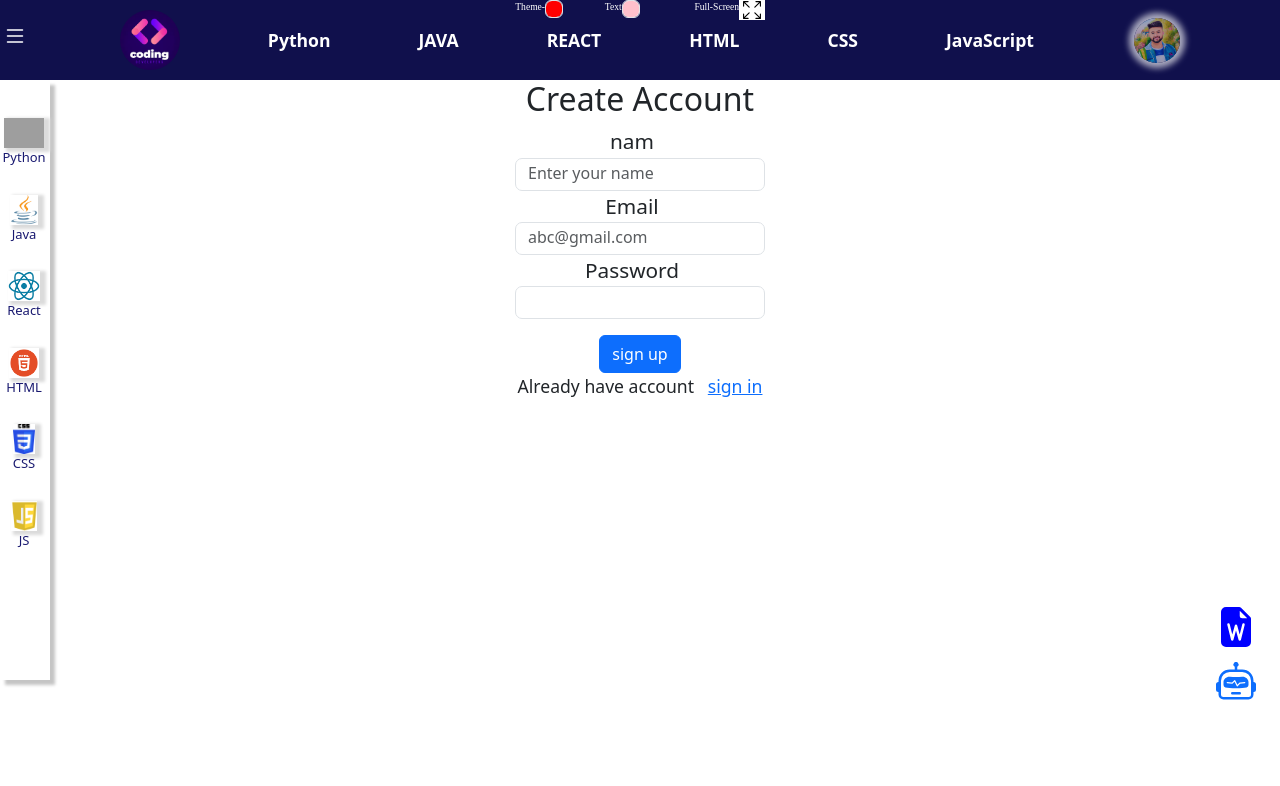
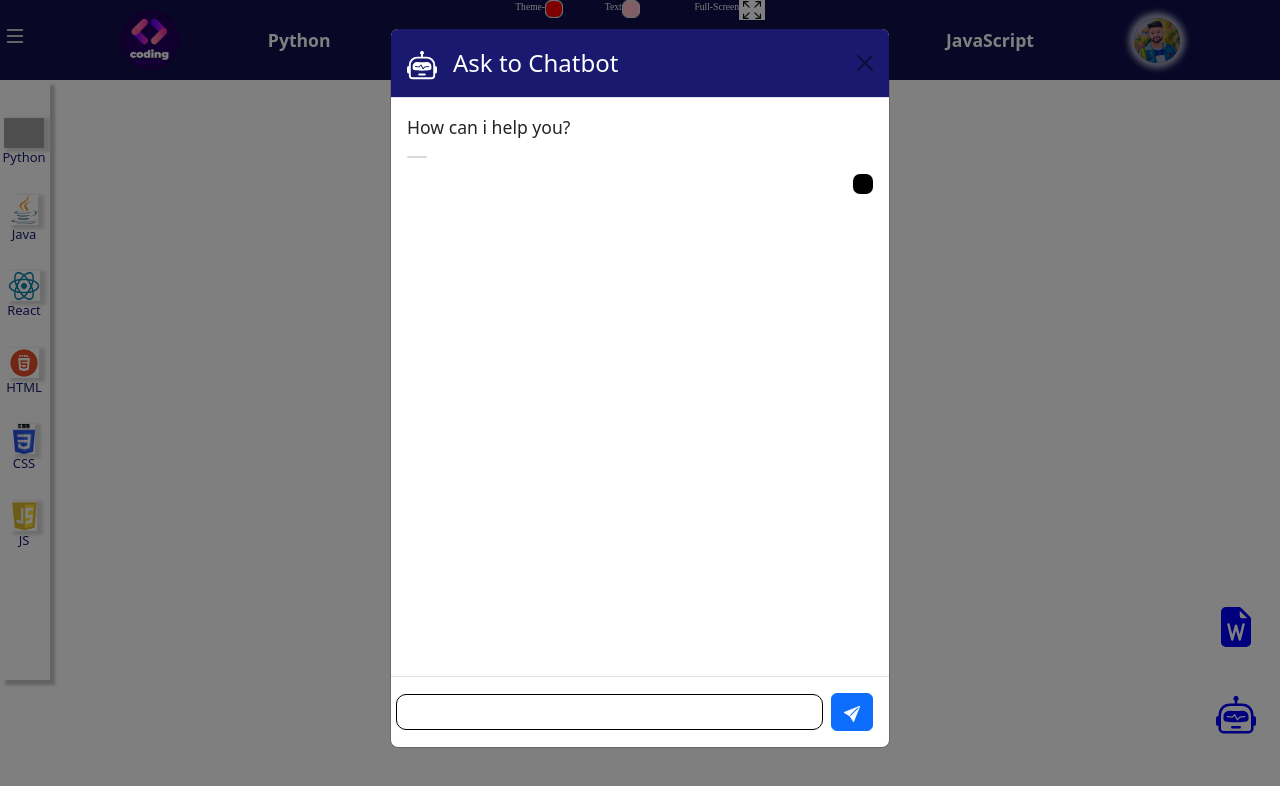
Before and after one commit to Sprem143/note2, a React (Vite) app: page /signup in a window 1280 px wide. Both pictures are taken after a click on the element 1236 px from the left and 651 px from the top of the page. Shown: the top 786 px of the page. Built offline with nearby package versions, Linux system fonts and the light colour scheme; grey boxes are pictures that could not be loaded.

Commit message:
chat bot fixed

```diff
--- a/src/App.css
+++ b/src/App.css
@@ -147,6 +147,44 @@ ul li{
 .option{
     margin: 10px 25px 20px 25px;
 }
+.cb{
+    margin-top: 12vh;
+    color: blue;
+}
+.messagebox{
+    width: 90% !important;
+    margin-left: -8px;
+    padding:5px 2px 5px 15px;
+    border-radius: 10px;
+    border: 1px solid black;
+}
+.cbheader{
+    background-color: midnightblue;
+    color: white;
+}
+.qa{
+    display: flex;
+    flex-direction: column;
+}
+.ans{
+    background-color: rgb(0, 0, 0);
+   align-self: flex-end;
+    width: fit-content;
+    color: white;
+    padding: 10px;
+    border-radius: 7px;
+    max-height: 45vh;
+    overflow-y: scroll;
+}
+.ques{
+    background-color: rgb(214, 219, 219);
+    width: fit-content;
+    padding: 0px 10px 2px 10px;
+    border-radius: 7px;
+}
+.modal-content{
+    height: 90vh;
+}
 .result{
     height: 250px;
     width: 20vw;
--- a/src/App.jsx
+++ b/src/App.jsx
@@ -1,5 +1,8 @@
 import 'bootstrap/dist/css/bootstrap.min.css';
+import { Link } from 'react-router-dom';
 import { useState ,useEffect} from 'react';
+import Button from 'react-bootstrap/Button';
+import Modal from 'react-bootstrap/Modal';
 import { BrowserRouter, Routes, Route } from "react-router-dom";
 import Profile from './mainpage/Profile';
 import PrivateComponent from './mainpage/PrivateComponent';
@@ -15,6 +18,8 @@ import Nopage from './mainpage/Nopage';
 import Signin from './mainpage/Signin';
 import Signup from './mainpage/Signup';
 import Chatbot from './mainpage/Chatbot';
+import './mainpage/Navbar.css'
+import ReactHome from './pages/react/ReactHome';
 // import Footer from './mainpage/Footer';
 export default function App(){
   function changeTheme() {
@@ -38,11 +43,29 @@ const[image,setImg]=useState("static/images/arrows-fullscreen.svg")
     setImg("static/images/arrows-fullscreen.svg")
     if(window.innerWidth>768){
       document.getElementById("topicicon").style.visibility="visible"
-
     }
     setImage(0)
   }
 }
+// ----------chat bot section-----------------
+
+const [show, setShow] = useState(false);
+const [userQuestion,setUserQuestion]=useState('');
+const [ans, setAns]=useState('');
+const [inputValue, setInputValue]=useState('')
+  const handleClose = () => setShow(false);
+  const handleShow = () => setShow(true);
+  const handleQuestion=()=>{
+   setUserQuestion(inputValue);
+   setInputValue('')
+   let lcq=inputValue.toLowerCase();
+   if(lcq.includes('react')){
+   let text= document.getElementById('react').textContent;
+   setAns(text)
+    console.log(text);
+   }
+  }
+
   return(
     <>
       <div className="toolbar">
@@ -75,6 +98,39 @@ const[image,setImg]=useState("static/images/arrows-fullscreen.svg")
           <img src={image} alt="" height='90%'/>
         </div>
       </div>
+      {/* -------chat bot section--------- */}
+
+
+      <div className="fixedIcon" onClick={handleShow}>
+    <svg xmlns="http://www.w3.org/2000/svg" width="40" height="40" fill="currentColor" class="bi bi-robot cb" viewBox="0 0 16 16">
+          <path d="M6 12.5a.5.5 0 0 1 .5-.5h3a.5.5 0 0 1 0 1h-3a.5.5 0 0 1-.5-.5M3 8.062C3 6.76 4.235 5.765 5.53 5.886a26.6 26.6 0 0 0 4.94 0C11.765 5.765 13 6.76 13 8.062v1.157a.93.93 0 0 1-.765.935c-.845.147-2.34.346-4.235.346s-3.39-.2-4.235-.346A.93.93 0 0 1 3 9.219zm4.542-.827a.25.25 0 0 0-.217.068l-.92.9a25 25 0 0 1-1.871-.183.25.25 0 0 0-.068.495c.55.076 1.232.149 2.02.193a.25.25 0 0 0 .189-.071l.754-.736.847 1.71a.25.25 0 0 0 .404.062l.932-.97a25 25 0 0 0 1.922-.188.25.25 0 0 0-.068-.495c-.538.074-1.207.145-1.98.189a.25.25 0 0 0-.166.076l-.754.785-.842-1.7a.25.25 0 0 0-.182-.135" />
+          <path d="M8.5 1.866a1 1 0 1 0-1 0V3h-2A4.5 4.5 0 0 0 1 7.5V8a1 1 0 0 0-1 1v2a1 1 0 0 0 1 1v1a2 2 0 0 0 2 2h10a2 2 0 0 0 2-2v-1a1 1 0 0 0 1-1V9a1 1 0 0 0-1-1v-.5A4.5 4.5 0 0 0 10.5 3h-2zM14 7.5V13a1 1 0 0 1-1 1H3a1 1 0 0 1-1-1V7.5A3.5 3.5 0 0 1 5.5 4h5A3.5 3.5 0 0 1 14 7.5" />
+        </svg>
+    </div>
+    <Modal show={show} onHide={handleClose} >
+        <Modal.Header className='cbheader' closeButton>
+          <Modal.Title><svg xmlns="http://www.w3.org/2000/svg" width="30" height="30" fill="currentColor" className="bi bi-robot me-3" viewBox="0 0 16 16">
+  <path d="M6 12.5a.5.5 0 0 1 .5-.5h3a.5.5 0 0 1 0 1h-3a.5.5 0 0 1-.5-.5M3 8.062C3 6.76 4.235 5.765 5.53 5.886a26.6 26.6 0 0 0 4.94 0C11.765 5.765 13 6.76 13 8.062v1.157a.93.93 0 0 1-.765.935c-.845.147-2.34.346-4.235.346s-3.39-.2-4.235-.346A.93.93 0 0 1 3 9.219zm4.542-.827a.25.25 0 0 0-.217.068l-.92.9a25 25 0 0 1-1.871-.183.25.25 0 0 0-.068.495c.55.076 1.232.149 2.02.193a.25.25 0 0 0 .189-.071l.754-.736.847 1.71a.25.25 0 0 0 .404.062l.932-.97a25 25 0 0 0 1.922-.188.25.25 0 0 0-.068-.495c-.538.074-1.207.145-1.98.189a.25.25 0 0 0-.166.076l-.754.785-.842-1.7a.25.25 0 0 0-.182-.135"/>
+  <path d="M8.5 1.866a1 1 0 1 0-1 0V3h-2A4.5 4.5 0 0 0 1 7.5V8a1 1 0 0 0-1 1v2a1 1 0 0 0 1 1v1a2 2 0 0 0 2 2h10a2 2 0 0 0 2-2v-1a1 1 0 0 0 1-1V9a1 1 0 0 0-1-1v-.5A4.5 4.5 0 0 0 10.5 3h-2zM14 7.5V13a1 1 0 0 1-1 1H3a1 1 0 0 1-1-1V7.5A3.5 3.5 0 0 1 5.5 4h5A3.5 3.5 0 0 1 14 7.5"/>
+</svg>Ask to Chatbot</Modal.Title>
+        </Modal.Header>
+        <Modal.Body>
+          <p>How can i help you?</p>
+          <div className="qa">
+          <p className="ques">{userQuestion}</p>
+          <p className="ans">{ans}</p>
+          </div>
+
+          </Modal.Body>
+        <Modal.Footer>
+          <input type="text" className='messagebox' value={inputValue} name='inputValue' onChange={(e)=>setInputValue(e.target.value)} />
+          <Button variant="primary" onClick={handleQuestion} >
+          <svg xmlns="http://www.w3.org/2000/svg" width="16" height="16" fill="currentColor" class="bi bi-send-fill" viewBox="0 0 16 16">
+  <path d="M15.964.686a.5.5 0 0 0-.65-.65L.767 5.855H.766l-.452.18a.5.5 0 0 0-.082.887l.41.26.001.002 4.995 3.178 3.178 4.995.002.002.26.41a.5.5 0 0 0 .886-.083zm-1.833 1.89L6.637 10.07l-.215-.338a.5.5 0 0 0-.154-.154l-.338-.215 7.494-7.494 1.178-.471z"/>
+</svg>
+          </Button>
+        </Modal.Footer>
+      </Modal>
       <BrowserRouter>
       <Navbar />
       <Routes>
--- a/src/mainpage/Navbar.jsx
+++ b/src/mainpage/Navbar.jsx
@@ -7,14 +7,14 @@ import Offcanvas from "react-bootstrap/Offcanvas";
 import Modal from "react-bootstrap/Modal";
 export default function Navbar() {
   // ----------add note section------------
-  const [noteTitle,setNoteTitle]=useState('')
-const [note,setNote]=useState('');
+  const [noteTitle, setNoteTitle] = useState('')
+  const [note, setNote] = useState('');
   const [nshow, nsetShow] = useState(false);
   const nhandleClose = () => nsetShow(false);
   const nhandleShow = () => nsetShow(true);
-const addNote=async()=>{
-    localStorage.setItem(noteTitle,JSON.stringify({note}));
-  let sn= localStorage.getItem('note5');
+  const addNote = async () => {
+    localStorage.setItem(noteTitle, JSON.stringify({ note }));
+    let sn = localStorage.getItem('note5');
     alert("Note added successfully!")
     alert(JSON.parse(sn).note);
   }
@@ -44,34 +44,33 @@ const addNote=async()=>{
   // name display
   useEffect(() => {
     const storedName = localStorage.getItem("student");
-    if(storedName) {
+    if (storedName) {
       let nam = JSON.parse(storedName).name;
       setName(nam);
     }
   }, []);
-  function showEmoji(){
-       document.getElementById("hover-icon").style.marginLeft="0"
+  function showEmoji() {
+    document.getElementById("hover-icon").style.marginLeft = "0"
   }
-  function hideEmoji(){
-    document.getElementById("hover-icon").style.marginLeft="700px"
+  function hideEmoji() {
+    document.getElementById("hover-icon").style.marginLeft = "700px"
   }
-  function setLike1(){document.getElementById("like").style.backgroundImage="url(/static/images/em8.jpg)";}
-  function setLike2(){document.getElementById("like").style.backgroundImage="url(/static/images/em.png)";}
-  function setLike3(){document.getElementById("like").style.backgroundImage="url(/static/images/em2.jpg)";}
-  function setLike4(){document.getElementById("like").style.backgroundImage="url(/static/images/em3.png)";}
-  function setLike5(){document.getElementById("like").style.backgroundImage="url(/static/images/em4.png)";}
-  function setLike6(){document.getElementById("like").style.backgroundImage="url(/static/images/em5.jpeg)";}
-  function setLike7(){document.getElementById("like").style.backgroundImage="url(/static/images/em6.png)";}
-  function setLike8(){document.getElementById("like").style.backgroundImage="url(/static/images/em7.webp)";}
+  function setLike1() { document.getElementById("like").style.backgroundImage = "url(/static/images/em8.jpg)"; }
+  function setLike2() { document.getElementById("like").style.backgroundImage = "url(/static/images/em.png)"; }
+  function setLike3() { document.getElementById("like").style.backgroundImage = "url(/static/images/em2.jpg)"; }
+  function setLike4() { document.getElementById("like").style.backgroundImage = "url(/static/images/em3.png)"; }
+  function setLike5() { document.getElementById("like").style.backgroundImage = "url(/static/images/em4.png)"; }
+  function setLike6() { document.getElementById("like").style.backgroundImage = "url(/static/images/em5.jpeg)"; }
+  function setLike7() { document.getElementById("like").style.backgroundImage = "url(/static/images/em6.png)"; }
+  function setLike8() { document.getElementById("like").style.backgroundImage = "url(/static/images/em7.webp)"; }
 
   return (
     <>
       {/* ----------add note section------------ */}
-
       {/* chatbot icon */}
       <div className="fixedIcon">
         <svg id="addNote" onClick={nhandleShow} xmlns="http://www.w3.org/2000/svg" width="40" height="40" fill="blue" className=" fixedItem bi bi-file-earmark-word-fill" viewBox="0 0 16 16">
-  <path d="M9.293 0H4a2 2 0 0 0-2 2v12a2 2 0 0 0 2 2h8a2 2 0 0 0 2-2V4.707A1 1 0 0 0 13.707 4L10 .293A1 1 0 0 0 9.293 0M9.5 3.5v-2l3 3h-2a1 1 0 0 1-1-1M5.485 6.879l1.036 4.144.997-3.655a.5.5 0 0 1 .964 0l.997 3.655 1.036-4.144a.5.5 0 0 1 .97.242l-1.5 6a.5.5 0 0 1-.967.01L8 9.402l-1.018 3.73a.5.5 0 0 1-.967-.01l-1.5-6a.5.5 0 1 1 .97-.242z"/>
+          <path d="M9.293 0H4a2 2 0 0 0-2 2v12a2 2 0 0 0 2 2h8a2 2 0 0 0 2-2V4.707A1 1 0 0 0 13.707 4L10 .293A1 1 0 0 0 9.293 0M9.5 3.5v-2l3 3h-2a1 1 0 0 1-1-1M5.485 6.879l1.036 4.144.997-3.655a.5.5 0 0 1 .964 0l.997 3.655 1.036-4.144a.5.5 0 0 1 .97.242l-1.5 6a.5.5 0 0 1-.967.01L8 9.402l-1.018 3.73a.5.5 0 0 1-.967-.01l-1.5-6a.5.5 0 1 1 .97-.242z" />
         </svg>
         <Modal show={nshow} onHide={nhandleClose}>
           <Modal.Header closeButton>
@@ -80,9 +79,9 @@ const addNote=async()=>{
           <Modal.Body>
             <form onSubmit={addNote} className='noteForm'>
               <label htmlFor="">Note title</label>
-               <input type="text" value={noteTitle} onChange={(e)=>setNoteTitle(e.target.value)} required/>
+              <input type="text" value={noteTitle} onChange={(e) => setNoteTitle(e.target.value)} required />
               <label htmlFor="">Note</label>
-               <textarea cols="30" rows="5" value={note} onChange={(e)=>setNote(e.target.value)}></textarea>
+              <textarea cols="30" rows="5" value={note} onChange={(e) => setNote(e.target.value)}></textarea>
             </form>
           </Modal.Body>
           <Modal.Footer>
@@ -90,15 +89,12 @@ const addNote=async()=>{
             <Button variant="secondary" onClick={nhandleClose}>
               Close
             </Button>
-          <Button variant="primary" onClick={()=>{addNote(),nhandleClose()}}>
+            <Button variant="primary" onClick={() => { addNote(), nhandleClose() }}>
               Save
             </Button>
           </Modal.Footer>
         </Modal>
-      <Link to="chatbot"><svg xmlns="http://www.w3.org/2000/svg" width="40" height="40" fill="currentColor" class="bi bi-robot" viewBox="0 0 16 16">
-  <path d="M6 12.5a.5.5 0 0 1 .5-.5h3a.5.5 0 0 1 0 1h-3a.5.5 0 0 1-.5-.5M3 8.062C3 6.76 4.235 5.765 5.53 5.886a26.6 26.6 0 0 0 4.94 0C11.765 5.765 13 6.76 13 8.062v1.157a.93.93 0 0 1-.765.935c-.845.147-2.34.346-4.235.346s-3.39-.2-4.235-.346A.93.93 0 0 1 3 9.219zm4.542-.827a.25.25 0 0 0-.217.068l-.92.9a25 25 0 0 1-1.871-.183.25.25 0 0 0-.068.495c.55.076 1.232.149 2.02.193a.25.25 0 0 0 .189-.071l.754-.736.847 1.71a.25.25 0 0 0 .404.062l.932-.97a25 25 0 0 0 1.922-.188.25.25 0 0 0-.068-.495c-.538.074-1.207.145-1.98.189a.25.25 0 0 0-.166.076l-.754.785-.842-1.7a.25.25 0 0 0-.182-.135"/>
-  <path d="M8.5 1.866a1 1 0 1 0-1 0V3h-2A4.5 4.5 0 0 0 1 7.5V8a1 1 0 0 0-1 1v2a1 1 0 0 0 1 1v1a2 2 0 0 0 2 2h10a2 2 0 0 0 2-2v-1a1 1 0 0 0 1-1V9a1 1 0 0 0-1-1v-.5A4.5 4.5 0 0 0 10.5 3h-2zM14 7.5V13a1 1 0 0 1-1 1H3a1 1 0 0 1-1-1V7.5A3.5 3.5 0 0 1 5.5 4h5A3.5 3.5 0 0 1 14 7.5"/>
-</svg></Link>
+
 
       </div>
       <nav id="main-nav">
@@ -142,7 +138,7 @@ const addNote=async()=>{
                           style={{
                             color: clickedLink == "numpy" ? "red" : "magenta",
                           }}
-                          onClick={event=>{() => handleLinkClick("numpy"),handleClose()}}
+                          onClick={event => { () => handleLinkClick("numpy"), handleClose() }}
                         >
                           Numpy
                         </Link>
@@ -153,7 +149,7 @@ const addNote=async()=>{
                           style={{
                             color: clickedLink == "lf" ? "red" : "magenta",
                           }}
-                          onClick={event=>{() => handleLinkClick("lf"),handleClose()}}
+                          onClick={event => { () => handleLinkClick("lf"), handleClose() }}
                         >
                           Identifiers
                         </Link>
@@ -164,7 +160,7 @@ const addNote=async()=>{
                           style={{
                             color: clickedLink == "sp" ? "red" : "magenta",
                           }}
-                          onClick={event=>{() => handleLinkClick("sp"),handleClose()}}
+                          onClick={event => { () => handleLinkClick("sp"), handleClose() }}
                         >
                           Django Project
                         </Link>
@@ -176,7 +172,7 @@ const addNote=async()=>{
                             color:
                               clickedLink == "matlibplot" ? "red" : "magenta",
                           }}
-                          onClick={event=>{() => handleLinkClick("matlibplot"),handleClose()}}
+                          onClick={event => { () => handleLinkClick("matlibplot"), handleClose() }}
                         >
                           Matlibplot
                         </Link>
@@ -190,7 +186,7 @@ const addNote=async()=>{
                                 ? "red"
                                 : "magenta",
                           }}
-                          onClick={event=>{() => handleLinkClick("machinelearning"),handleClose()}}
+                          onClick={event => { () => handleLinkClick("machinelearning"), handleClose() }}
                         >
                           Machine Learining
                         </Link>
@@ -202,7 +198,7 @@ const addNote=async()=>{
                             color:
                               clickedLink == "deeplearning" ? "red" : "magenta",
                           }}
-                          onClick={event=>{() => handleLinkClick("deeplearning"),handleClose()}}
+                          onClick={event => { () => handleLinkClick("deeplearning"), handleClose() }}
                         >
                           Deep Learining
                         </Link>
@@ -227,7 +223,7 @@ const addNote=async()=>{
                           style={{
                             color: clickedLink == "jdbc" ? "red" : "magenta",
                           }}
-                          onClick={event=>{() => handleLinkClick("jdbc"),handleClose()}}
+                          onClick={event => { () => handleLinkClick("jdbc"), handleClose() }}
                         >
                           JDBC
                         </Link>
@@ -238,7 +234,7 @@ const addNote=async()=>{
                           style={{
                             color: clickedLink == "jlf" ? "red" : "magenta",
                           }}
-                          onClick={event=>{() => handleLinkClick("jlf"),handleClose()}}
+                          onClick={event => { () => handleLinkClick("jlf"), handleClose() }}
                         >
                           Identifiers
                         </Link>
@@ -264,7 +260,7 @@ const addNote=async()=>{
                           style={{
                             color: clickedLink == "rbasic" ? "red" : "magenta",
                           }}
-                          onClick={event=>{() => handleLinkClick("rbasic"),handleClose()}}
+                          onClick={event => { () => handleLinkClick("rbasic"), handleClose() }}
                         >
                           Basic
                         </Link>
@@ -524,7 +520,7 @@ const addNote=async()=>{
                   <Modal.Title>Prem Kumar</Modal.Title>
                 </Modal.Header>
                 <Modal.Body className="model-body">
-                  <img  src="/static/images/mypic.png" className="round-img" height='120' />
+                  <img src="/static/images/mypic.png" className="round-img" height='120' />
 
                   <a href="https://www.facebook.com/profile.php?id=100011571371578" target="_blank"><img src="/static/images/fb.png" alt="facebook" className="round-img fb sm" height='35' /></a>
                   <a href="https://www.instagram.com/prem_programr/" target="_blank"><img src="/static/images/instagram.jpg" alt="Instagram" className="round-img insta sm" height='30' /></a>
@@ -532,20 +528,20 @@ const addNote=async()=>{
                   <a href="https://www.linkedin.com/in/kumar-prem-94aabc1999/" target="_blank"><img src="/static/images/linkedin.png" alt="linkedin" className="round-img linkedin sm" height='30' /></a>
                   <div id="like" onMouseOver={showEmoji} onMouseOut={hideEmoji}></div>
                   <div id="hover-icon" onMouseOver={showEmoji} onMouseOut={hideEmoji} >
-                  <div className="emoji" onClick={setLike1}><img src="/static/images/em8.jpg"/></div>
-                  <div className="emoji" onClick={setLike2}><img src="/static/images/em.png"/></div>
-                  <div className="emoji" onClick={setLike3}><img src="/static/images/em2.jpg"/></div>
-                  <div className="emoji" onClick={setLike4}><img src="/static/images/em3.png"/></div>
-                  <div className="emoji" onClick={setLike5}><img src="/static/images/em4.png"/></div>
-                  <div className="emoji" onClick={setLike6}><img src="/static/images/em5.jpeg"/></div>
-                  <div className="emoji" onClick={setLike7}><img src="/static/images/em6.png"/></div>
-                  <div className="emoji" onClick={setLike8}><img src="/static/images/em7.webp"/></div>
+                    <div className="emoji" onClick={setLike1}><img src="/static/images/em8.jpg" /></div>
+                    <div className="emoji" onClick={setLike2}><img src="/static/images/em.png" /></div>
+                    <div className="emoji" onClick={setLike3}><img src="/static/images/em2.jpg" /></div>
+                    <div className="emoji" onClick={setLike4}><img src="/static/images/em3.png" /></div>
+                    <div className="emoji" onClick={setLike5}><img src="/static/images/em4.png" /></div>
+                    <div className="emoji" onClick={setLike6}><img src="/static/images/em5.jpeg" /></div>
+                    <div className="emoji" onClick={setLike7}><img src="/static/images/em6.png" /></div>
+                    <div className="emoji" onClick={setLike8}><img src="/static/images/em7.webp" /></div>
                   </div>
 
                 </Modal.Body>
                 <Modal.Footer className="ftr">
                   {
-                    auth?<Link to="profile" style={{display:"flex", alignItems:"center", gap:"10px"}} onClick={disappearmodal}><img src="/static/images/profile.png" alt="profile" className="round-img" height="40" /><h5>Profile</h5></Link>:null
+                    auth ? <Link to="profile" style={{ display: "flex", alignItems: "center", gap: "10px" }} onClick={disappearmodal}><img src="/static/images/profile.png" alt="profile" className="round-img" height="40" /><h5>Profile</h5></Link> : null
                   }
                   <div className="authentication">
                     {auth ? (
@@ -554,7 +550,7 @@ const addNote=async()=>{
                       </Link>
                     ) : (
                       <>
-                      <Link style={{marginRight:"10px"}} to="signin" onClick={disappearmodal}>
+                        <Link style={{ marginRight: "10px" }} to="signin" onClick={disappearmodal}>
                           Log in
                         </Link>
                         <Link to="signup" onClick={disappearmodal}>
--- a/src/pages/react/ReactHome.jsx
+++ b/src/pages/react/ReactHome.jsx
@@ -8,7 +8,7 @@ export default function ReactHome() {
       <h2 className="text-center">Welcome to World of Python</h2>
             <h2 className="text-center"> Welcome to React Home Page</h2>
       <h4>Introduction Of React</h4>
-      <p>
+      <p id="react">
         React is a JavaScript library for building user interfaces. JavaScript
         libraries like React are collections of prewritten code snippets that
         can be used and reused to perform common JavaScript functions, helps in
```
Lines whose indentation alone changed are shown as unchanged.
